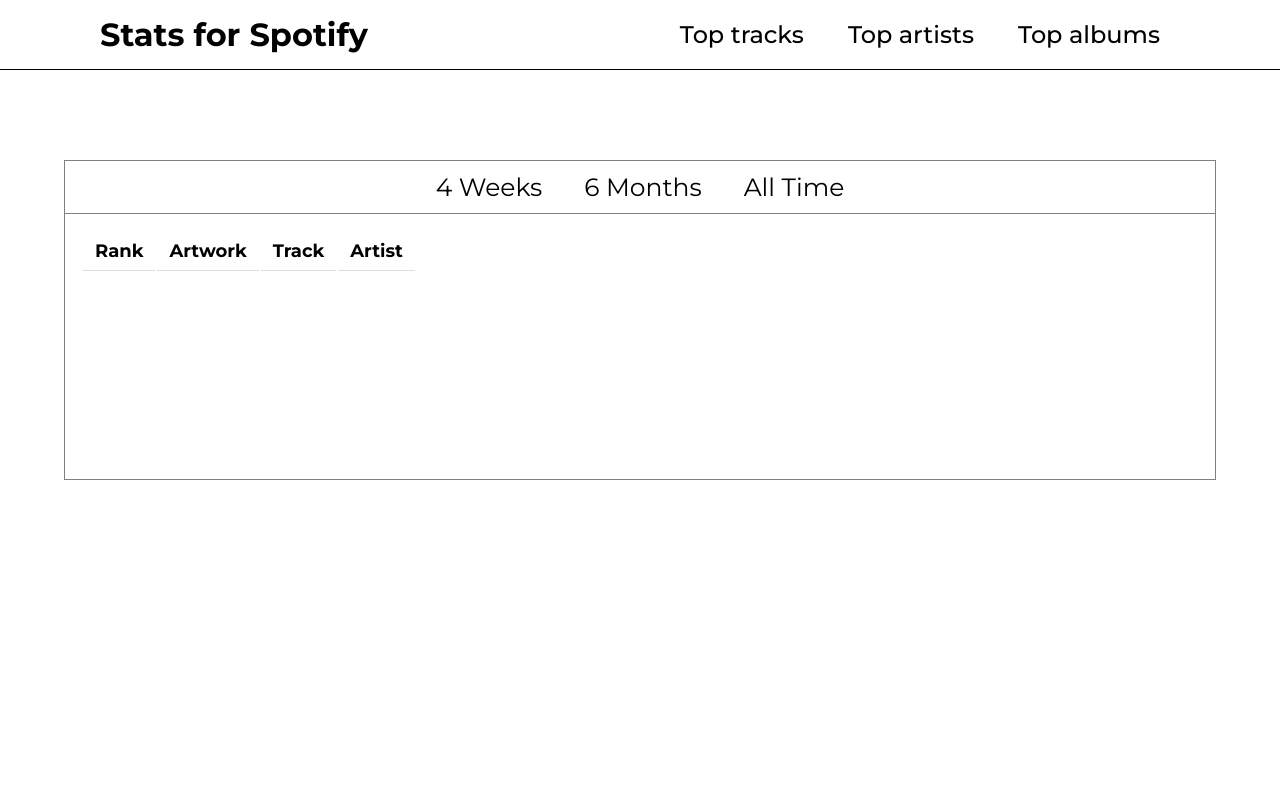
After one commit to andyy-liu/spotifystats, a Flask app: template templates/tracks.html in a window 1280 px wide. The commit adds this page. Run offline with Flask 3, Linux system fonts and the light colour scheme; the template is opened without the code that fills it, so the values that code supplies are empty.

Commit message:
added tables + template inheritance

```diff
--- a/app.py
+++ b/app.py
@@ -2,6 +2,8 @@ import os
 from flask import Flask, session, request, redirect, render_template, url_for
 import spotipy
 from spotipy.oauth2 import SpotifyOAuth
+from dotenv import load_dotenv
+load_dotenv()
 
 client_id = os.environ['SPOTIPY_CLIENT_ID']
 client_secret = os.environ['SPOTIPY_CLIENT_SECRET']
@@ -11,10 +13,6 @@ scope = 'user-library-read playlist-modify-public playlist-modify-private user-r
 app = Flask(__name__)
 
 app.config['SECRET_KEY'] = os.urandom(64)
-
-@app.template_filter(name='linebreaker')
-def linebreaksbr_filter(text):
-    return text.replace('\n', '<br>')
 
 # Endpoints/Routes
 @app.route('/')
@@ -33,17 +31,17 @@ def login():
 
     if request.args.get("code"): # redirects from Spotify auth page
         auth_manager.get_access_token(request.args.get("code"))
-        return redirect('/data')
+        return redirect('/tracks')
 
     if not auth_manager.validate_token(cache_handler.get_cached_token()): # check for token - if none then gets auth_url and sends to user
         auth_url = auth_manager.get_authorize_url()
         return redirect(auth_url)
 
     spObject = spotipy.Spotify(auth_manager=auth_manager) # if signed in already, sends to data page
-    return redirect('/data')
+    return redirect('/tracks')
 
-@app.route('/data')
-def data():
+@app.route('/tracks')
+def topTracks():
     cache_handler = spotipy.cache_handler.FlaskSessionCacheHandler(session)
     auth_manager = spotipy.oauth2.SpotifyOAuth(cache_handler=cache_handler)
 
@@ -63,7 +61,8 @@ def data():
                 'number': ctr,
                 'image': item['album']['images'][0]['url'],
                 'name': item['name'],
-                'artist': item['artists'][0]['name']
+                'artist': item['artists'][0]['name'],
+                'url': item['album']['external_urls']['spotify']
             }
             if spObject_range == 'short_term':
                 sTracks.append(track_info)
@@ -73,7 +72,7 @@ def data():
                 aTracks.append(track_info)
             ctr += 1
 
-    return render_template("data.html", sTracks=sTracks, mTracks=mTracks, aTracks=aTracks)
+    return render_template("tracks.html", sTracks=sTracks, mTracks=mTracks, aTracks=aTracks)
 
 @app.route('/artists')
 def topArtists():
@@ -94,6 +93,7 @@ def topArtists():
                 'number': ctr,
                 'name': item['name'],
                 'image': item['images'][0]['url'],
+                'url': item['external_urls']['spotify']
             }
             if spObject_range == 'short_term':
                 sArtists.append(artist_info)
@@ -101,6 +101,7 @@ def topArtists():
                 mArtists.append(artist_info)
             elif spObject_range == 'long_term':
                 aArtists.append(artist_info)
+            ctr += 1
     return render_template("artists.html", sArtists=sArtists, mArtists=mArtists, aArtists=aArtists)
 
 if __name__ == '__main__':
--- a/static/css/style2.css
+++ b/static/css/style2.css
@@ -116,24 +116,17 @@ body {
     color: black;
 }
 
-.track-info {
-    display: flex;
-    align-items: center; /* Vertical centering */
+th, td {
+    border-bottom: 1px solid #ddd;
+    padding: 8px 12px;
+    text-align: left;
+    vertical-align: middle;
+  }
+
+.info img {
+    width: 50px; /* Set the desired width */
+    height: 50px; /* Maintain the aspect ratio */
 }
-
-.track-info img {
-    width: 50px; /* Set the desired width */
-    height: auto; /* Maintain the aspect ratio */
-    margin-right: 5px; /* Add some margin to separate image and text */
-    margin-bottom: 5px;
-    margin-top: 5px;
-    vertical-align: middle; /* Adjust the vertical alignment */
+.info img:hover{
+    cursor:pointer
 }
-
-.track-info .track-name,
-.track-info .track-artist {
-    margin: 10px;
-}
-main {
-
-}
--- /dev/null
+++ b/templates/base.html
@@ -0,0 +1,63 @@
+<!DOCTYPE html>
+<HTML LANG="en">
+
+<head>
+    <meta chatset="UTF-8">
+    <meta name="viewport" content="width=device-width, initial-scale=1.0">
+    <title>Spotify Data Landing Page</title>
+    <link rel="stylesheet" href="{{url_for('static', filename='css/style2.css')}}">
+</head>
+
+<body>
+
+    <header class="header">
+
+        <a href="http://127.0.0.1:5000" class="logo">Stats for Spotify</a>
+
+        <nav class="navbar">
+            <a href="http://127.0.0.1:5000/tracks">Top tracks</a>
+            <a href="http://127.0.0.1:5000/artists">Top artists</a>
+            <a href="http://127.0.0.1:5000/albums">Top albums</a>
+        </nav>
+    </header>
+    <div class="container" id="container">
+        <div class="tabs">
+            <span data-tab-value="#tab_1">4 Weeks</span>
+            <span data-tab-value="#tab_2">6 Months</span>
+            <span data-tab-value="#tab_3">All Time</span>
+        </div>
+
+        <div class="tab-content">
+            <div class="tabs__tab active" id="tab_1" data-tab-info>
+                <p>
+                    {% block short %} {% endblock %}
+                </p>
+            </div>
+            <div class="tabs__tab" id="tab_2" data-tab-info>
+                <p>
+                    {% block medium %} {% endblock %}
+                </p>
+            </div>
+            <div class="tabs__tab" id="tab_3" data-tab-info>
+                <p>
+                    {% block long %} {% endblock %}
+                </p>
+            </div>
+        </div>
+        <script type="text/javascript">
+            const tabs = document.querySelectorAll('[data-tab-value]')
+            const tabInfos = document.querySelectorAll('[data-tab-info]')
+
+            tabs.forEach(tab => {
+                tab.addEventListener('click', () => {
+                    const target = document.querySelector(tab.dataset.tabValue);
+                    tabInfos.forEach(tabInfo => {
+                        tabInfo.classList.remove('active')
+                    })
+                    target.classList.add('active');
+                })
+            })
+        </script>
+        </body>
+
+</HTML>
--- /dev/null
+++ b/templates/tracks.html
@@ -0,0 +1,64 @@
+<!DOCTYPE html>
+{% extends "base.html" %}
+{% block short %}
+<div class="info">
+    <table>
+        <tr>
+            <th>Rank</th>
+            <th>Artwork</th>
+            <th>Track</th>
+            <th>Artist</th>
+        </tr>
+    {% for sTrack in sTracks %}
+        <tr>
+            <td><span class="track-name">{{sTrack.number | safe}}</span></td>
+            <td><a href="{{ sTrack.url }}"><img src="{{sTrack.image }}"></a></td>
+            <td><span class="track-name">{{sTrack.name | safe }}</span></td>
+            <td><span class="track-artist">{{sTrack.artist | safe }}</span></td>
+        </tr>
+        {% endfor %}
+    </table>
+</div>
+{% endblock %}
+
+{% block medium %}
+<div class="info">
+    <table>
+        <tr>
+            <th>Rank</th>
+            <th>Artwork</th>
+            <th>Track</th>
+            <th>Artist</th>
+        </tr>
+    {% for mTrack in mTracks %}
+        <tr>
+            <td><span class="track-name">{{mTrack.number | safe}}</span></td>
+            <td><a href="{{ mTrack.url }}"><img src="{{mTrack.image }}"></a></td>
+            <td><span class="track-name">{{mTrack.name | safe }}</span></td>
+            <td><span class="track-artist">{{mTrack.artist | safe }}</span></td>
+        </tr>
+        {% endfor %}
+    </table>
+</div>
+{% endblock %}
+
+{% block long %}
+<div class="info">
+    <table>
+        <tr>
+            <th>Rank</th>
+            <th>Artwork</th>
+            <th>Track</th>
+            <th>Artist</th>
+        </tr>
+    {% for aTrack in aTracks %}
+        <tr>
+            <td><span class="track-name">{{aTrack.number | safe}}</span></td>
+            <td><a href="{{ aTrack.url }}"><img src="{{aTrack.image }}"></a></td>
+            <td><span class="track-name">{{aTrack.name | safe }}</span></td>
+            <td><span class="track-artist">{{aTrack.artist | safe }}</span></td>
+        </tr>
+        {% endfor %}
+    </table>
+</div>
+ {% endblock %}
```
Also changed, not shown: templates/artists.html (+55 -96 lines), templates/data.html (deleted, +0 -99 lines), test.py (added, +31 -0 lines), 1 other file.
